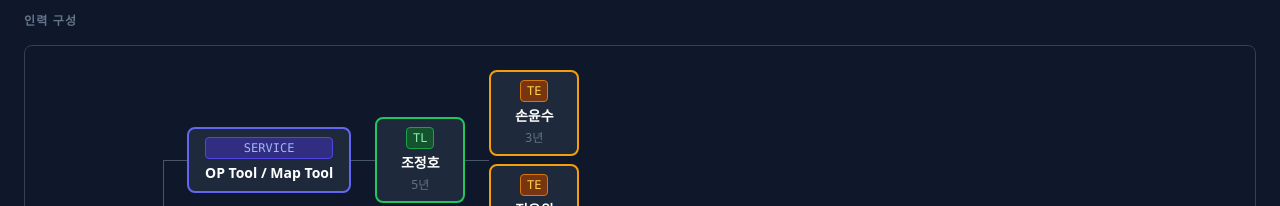
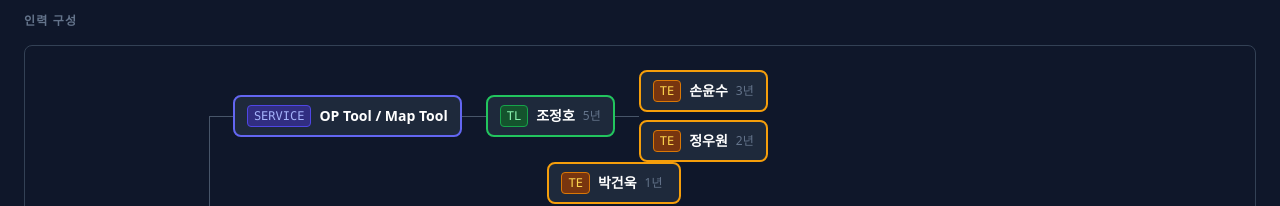
Before and after one commit to yyc002/resource-tracker, a React (Vite) app: page / in a window 1280 px wide. Shown: the part 746-952 px from the top of the page. Built offline with nearby package versions, Linux system fonts and the light colour scheme.

Commit message:
feat: 노드 레이아웃 수직→수평 변경 (배지 이름 경력 한 줄)

```diff
--- a/src/components/OrgTree.tsx
+++ b/src/components/OrgTree.tsx
@@ -27,7 +27,7 @@ function Badge({ role }: { role: string }) {
 function PersonNode({ person }: { person: Person }) {
   return (
     <div
-      className={`bg-slate-800 border-2 ${nodeBoxClass[person.role] ?? 'border-slate-600'} rounded-lg px-4 py-2 flex flex-col items-center gap-1 min-w-[90px] flex-none`}
+      className={`bg-slate-800 border-2 ${nodeBoxClass[person.role] ?? 'border-slate-600'} rounded-lg px-3 py-2 flex flex-row items-center gap-2 flex-none`}
     >
       <Badge role={person.role} />
       <span className="text-white font-semibold text-sm">{person.name}</span>
@@ -74,8 +74,8 @@ function ServiceRow({
       <BranchLine isFirst={isFirst} isLast={isLast} />
 
       {/* 서비스 노드 */}
-      <div className="bg-slate-800 border-2 border-indigo-500 rounded-lg px-4 py-2 text-center min-w-[140px] flex-none">
-        <span className="text-xs px-1.5 py-0.5 rounded bg-indigo-900 text-indigo-300 border border-indigo-600 font-mono block mb-1">
+      <div className="bg-slate-800 border-2 border-indigo-500 rounded-lg px-3 py-2 flex flex-row items-center gap-2 flex-none">
+        <span className="text-xs px-1.5 py-0.5 rounded bg-indigo-900 text-indigo-300 border border-indigo-600 font-mono">
           SERVICE
         </span>
         <p className="text-white font-semibold text-sm">{service.serviceName}</p>
```
